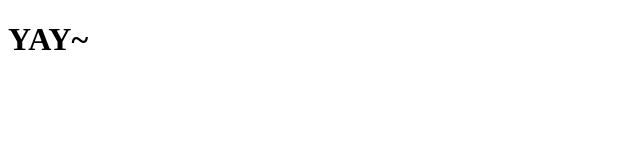
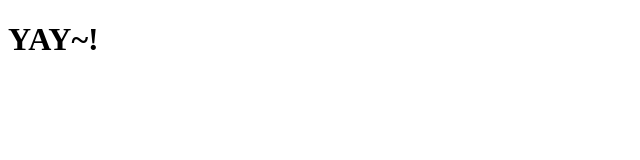
Before and after one commit to M-0923/wad203-w6-d3, a website: page index.html in a window 1280 px wide. Shown: the full height of the page, 0-640 px from the left. Drawn offline with Linux system fonts and the light colour scheme.

Commit message:
changes to index.html content 1

```diff
--- a/index.html
+++ b/index.html
@@ -6,6 +6,6 @@
   <title>Document</title>
 </head>
 <body>
-  <h1>YAY~</h1>
+  <h1>YAY~!</h1>
 </body>
 </html>
```
